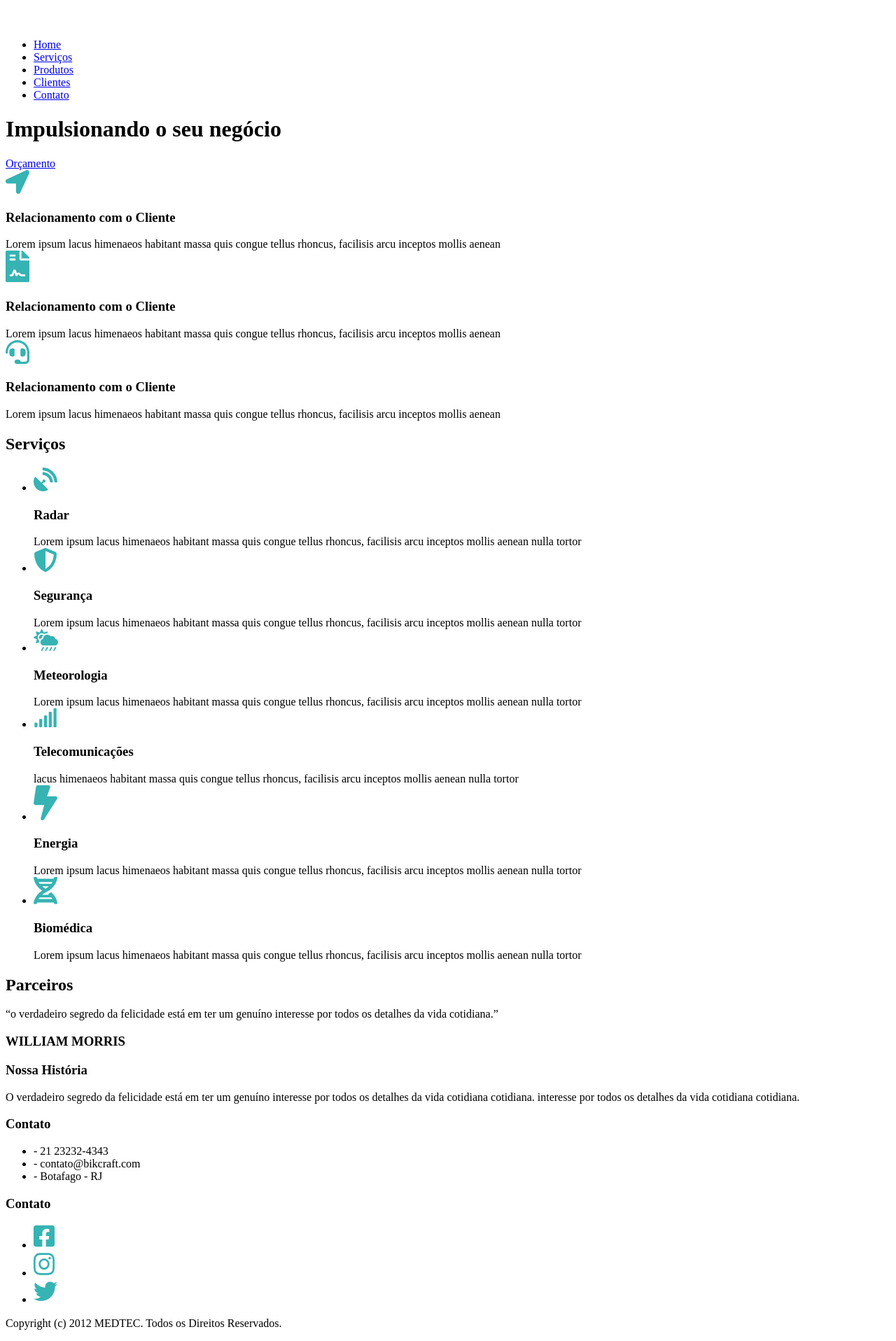
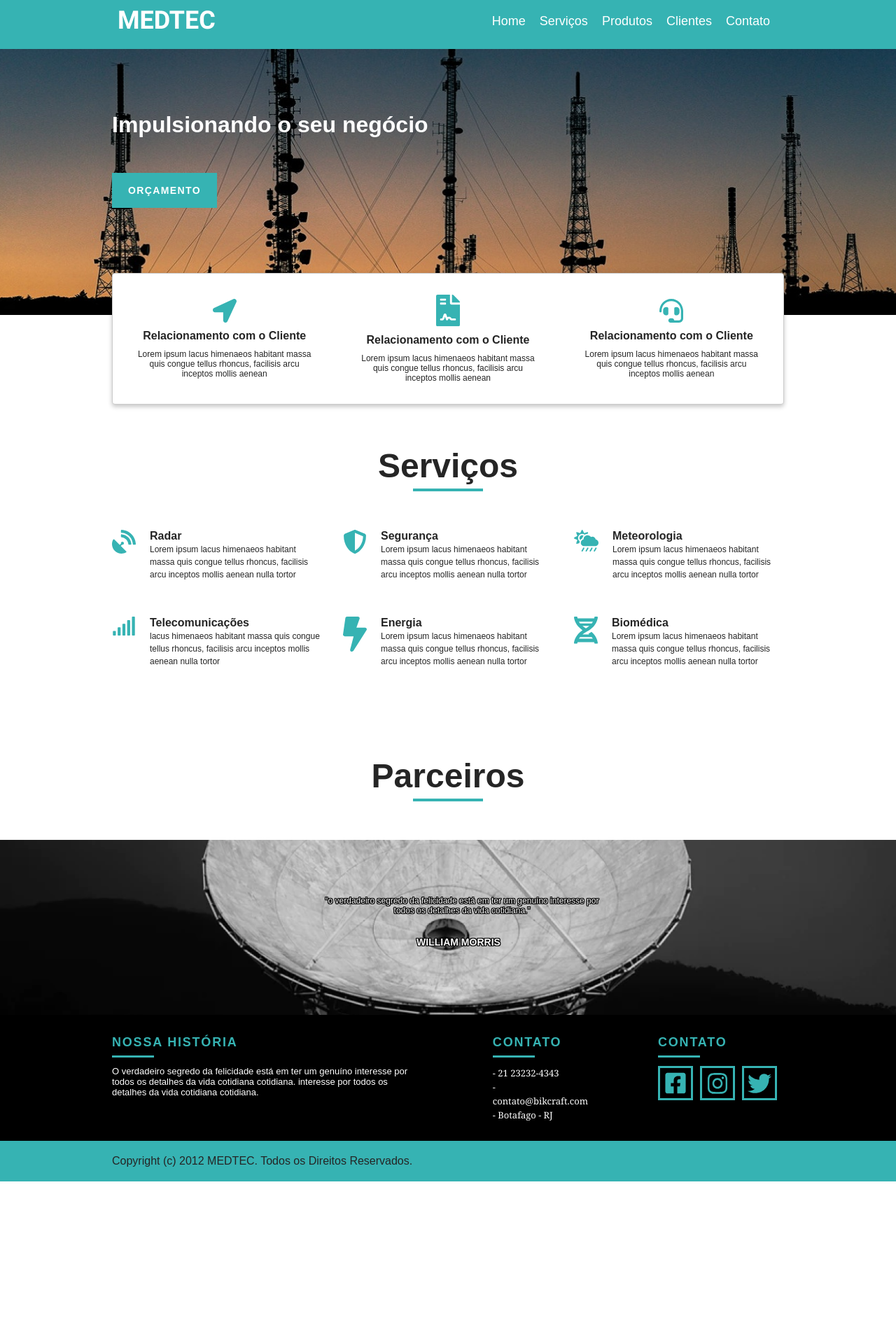
Before and after one commit to koejuao/projeto1, a PHP site: page / in a window 1280 px wide. Shown: the whole page at 70% size. After the commit the page ends 1688 px from the top, so only its background shows below. Run offline with PHP 8.4, Linux system fonts and the light colour scheme.

Commit message:
Update style.css

```diff
--- a/style.css
+++ b/style.css
@@ -1,200 +1,419 @@
-<!DOCTYPE html>
-<html lang="pt-br">
-<meta charset="utf-8">
-<meta name="viewport" content="width=device-width, initial-scale=1, shrink-to-fit=no">
-  <head>
-	<title>MEDTEC</title>
-	<link rel="stylesheet" href="css/style.css">
-  </head>
-  <body>
-  	<header class="menu">
-		<div class="container">
-			<a class="menu-logo" href="#"><img src="img/logo.png" alt="MEDTEC"></a>
-			<nav class="menu-nav">
-				<ul>
-					<li><a href="#">Home</a></li>
-					<li><a href="#">Serviços</a></li>
-					<li><a href="#">Produtos</a></li>
-					<li><a href="#">Clientes</a></li>
-					<li><a href="#">Contato</a></li>
-				</ul>
-			</nav>
-		</div>
-	</header>
-	<main class="intro">
-		<div class="container">
-		<h1>Impulsionando o seu negócio</h1>
-	    <a href="produtos.html" class="btn">Orçamento</a>
-        </div>
-   	</main>
-   	<section >
-   		<div class="container">
-   			<div class="card">
-			 <div class="card-item">
-			 	<img src="img/location.svg"/>
-			 	<h3> Relacionamento com o Cliente </h3>
-			 	<span>	Lorem ipsum lacus himenaeos habitant massa quis congue tellus rhoncus, facilisis arcu inceptos mollis aenean </span>
-			 </div>
-			 <div class="card-item">
-			 	<img src="img/doc.svg"/>
-			 	<h3> Relacionamento com o Cliente </h3>
-			 	<span>	Lorem ipsum lacus himenaeos habitant massa quis congue tellus rhoncus, facilisis arcu inceptos mollis aenean </span>
-			 </div>
-			 <div class="card-item">
-			 	<img src="img/fone.svg"/>
-			 	<h3> Relacionamento com o Cliente </h3>
-			 	<span>	Lorem ipsum lacus himenaeos habitant massa quis congue tellus rhoncus, facilisis arcu inceptos mollis aenean </span>
-			 </div>
-			</div>
-   		</div>
-   		</section>
+/* Reset */
 
-   		<section class="container service">
-   			<h1 class="subtitulo">Serviços</h1>
-   			<ul class="service-list">
-   				<li>
-   					<div class="service-list-item">
-   					<img src="img/radar.svg">
-   					<div >
-   						<h3>Radar</h3>
-   						<span>Lorem ipsum lacus himenaeos habitant massa quis congue tellus rhoncus, facilisis arcu inceptos mollis aenean nulla tortor </span>
-   					</div>
-   					</div>
-   					<li>
-   					<div class="service-list-item">
-   					<img src="img/sec.svg">
-   					<div >
-   						<h3>Segurança</h3>
-   						<span>Lorem ipsum lacus himenaeos habitant massa quis congue tellus rhoncus, facilisis arcu inceptos mollis aenean nulla tortor </span>
-   					</div>
-   					</div>
-   				</li>
-   				<li>
-   					<div class="service-list-item">
-   					<img src="img/met.svg">
-   					<div >
-   						<h3>Meteorologia</h3>
-   						<span>Lorem ipsum lacus himenaeos habitant massa quis congue tellus rhoncus, facilisis arcu inceptos mollis aenean nulla tortor </span>
-   					</div>
-   					</div>
-   				</li>
-   				<li>
-   					<div class="service-list-item">
-   					<img src="img/tele.svg">
-   					<div >
-   						<h3>Telecomunicações</h3>
-   						<span>lacus himenaeos habitant massa quis congue tellus rhoncus, facilisis arcu inceptos mollis aenean nulla tortor </span>
-   					</div>
-   					</div>
-   				</li>
-   				<li>
-   					<div class="service-list-item">
-   					<img src="img/ener.svg">
-   					<div >
-   						<h3>Energia</h3>
-   						<span>Lorem ipsum lacus himenaeos habitant massa quis congue tellus rhoncus, facilisis arcu inceptos mollis aenean nulla tortor </span>
-   					</div>
-   					</div>
-   				</li>
-   				<li>
-   					<div class="service-list-item">
-   					<img src="img/bio.svg">
-   					<div >
-   						<h3>Biomédica</h3>
-   						<span>Lorem ipsum lacus himenaeos habitant massa quis congue tellus rhoncus, facilisis arcu inceptos mollis aenean nulla tortor </span>
-   					</div>
-   					</div>
-   				</li>
-   				</li>
-   		    </ul>
-   		</section>
-
-   		<section class="portfolio">
-   			<h1 class="subtitulo" >Parceiros</h1>
-			<div class="container">
-				<section class="Cliente">
-				<ul class="portfolio_lista rslides_portfolio">
-					<li>
-						<div class="slide">
-							<img src="img/1.png" alt="*"></div>
-						<div class="slide">
-							<img src="img/2.png" alt="*"></div>
-						<div class="slide">
-							<img src="img/3.png" alt="*"></div>
-					</li>
-
-					<li>
-						<div class="slide">
-							<img src="img/4.png" alt="*"></div>
-						<div class="slide">
-							<img src="img/5.png" alt="*"></div>
-						<div class="slide">
-							<img src="img/6.png" alt="*"></div>
-					</li>
-					<li>
-						<div class="slide">
-							<img src="img/7.png" alt="*"></div>
-						<div class="slide">
-							<img src="img/8.png" alt="*"></div>
-						<div class="slide">
-							<img src="img/9.png" alt="*"></div>
-					</li>
-				</ul>
-				</section>
-			</div>
-		</section>
+body, h1, h2, h3, p, ul {
+	padding: 0px;
+	margin: 0px;
+}
+h3{
+	font-size: 16px;
+}
 
 
-   			<section class="quebra">
-			<div class="quote container">
-				<span class="frase">“o verdadeiro segredo da felicidade está em ter um genuíno interesse por todos os detalhes da vida cotidiana.”</span>
-			</div>
-			<h3 class="cite">WILLIAM MORRIS</h3>
-		</section>
 
-		<footer>
-			<div class="footer">
-				<div class="container">
+body {
+	font-family: Arial, Helvetica, sans-serif;
+	color: #252525;
+}
 
-					<div class="footer_historia">
-						<h3>Nossa História</h3>
-						<p>O verdadeiro segredo da felicidade está em ter um genuíno interesse por todos os detalhes da vida cotidiana cotidiana. interesse por todos os detalhes da vida cotidiana cotidiana.</p>
-					</div>
+* {
+	box-sizing: border-box;
+}
+.container {
+	display: flex;
+	max-width: 960px;
+	margin:0 auto;
+}
 
-					<div class="footer_contato">
-						<h3>Contato</h3>
-						<ul>
-							<li>- 21 23232-4343</li>
-							<li>- contato@bikcraft.com</li>
-							<li>- Botafago - RJ</li>
-						</ul>
-					</div>
+ .subtitulo {
+	font-size: 48px;
+	text-align: center;
+	margin-bottom: 50px;
 
-					<div class="footer_redes">
-						<h3>Contato</h3>
-						<ul>
-							<li><a href="http://facebook.com" target="_blank"><img class="soci" src="img/face.svg"></a></li>
-							<li><a href="http://instagram.com" target="_blank"><img class="soci" src="img/insta.svg"></a></li>
-							<li><a href="http://twitter.com" target="_blank"><img class="soci" src="img/twt.svg"></a></li>
-						</ul>
-					</div>
+}
 
-				</div>
-			</div>
-
-			<div class="copy">
-				<div class="container">
-					<p class="">Copyright (c) 2012 MEDTEC. Todos os Direitos Reservados.</p>
-				</div>
-			</div>
-		</footer>
-
-		<!-- JavaScript -->
-	<script src="js/libs/jquery-1.11.2.min.js"></script>
-	<script src="js/plugins.js"></script>
-	<script src="js/main.js"></script>
-	<!-- JavaScript -->
+ .subtitulo:after{
+	content: "";
+	display: block;
+	width: 100px;
+	height: 4px;
+	background: #36b3b3;
+	margin: 5px auto;
+}
 
 
-</body>
-</html>
+
+@media (max-width: 739px){
+	.container {
+		flex-direction: column;
+		max-width: 300px;
+	}
+}
+
+/* Menu */
+
+.menu {
+	background: #36B3B3;  /* AZUL*/
+	padding: 15px 0;
+	height: 70PX;
+	position: fixed;
+	width: 100%;
+
+}
+.menu-logo {
+	margin: 0 10px;
+}
+
+.menu-nav a {
+	text-decoration: none;
+	color: #fff;
+	font-size: 1.125em;
+}
+.menu-nav {
+	flex: 1;
+	margin: 0 10px;
+	align-self: center;
+}
+.menu-nav ul {
+	float: right;
+	display: flex;
+	list-style: none;
+}
+.menu-nav ul li a {
+	padding: 10px;
+}
+
+@media (max-width: 739px){
+	.menu-nav p {
+		margin: 0px;
+	}
+	.menu-logo {
+		margin: 0px
+	}
+	.menu-nav ul li a {
+		padding-left: 0px;
+	}
+}
+
+/* Intro */
+
+.intro {
+	background: url('../img/fundo.png') no-repeat center center;
+	background-size: cover;
+	color: #fff;
+	padding: 80px 0;
+   height: 450px;
+
+}
+.intro .container{
+	flex-direction: column;
+}
+
+.intro h1 {
+	font-size: 2em;
+	margin-bottom: 50px;
+	margin-top: 80px;
+}
+
+.btn {
+	border: none;
+	color: white;
+	background: #36b3b3;
+	font-size: 14px;
+	line-height: 20px;
+	text-transform: uppercase;
+	font-weight: bold;
+	letter-spacing: .1em;
+	text-decoration: none;
+	transition: .3s ease-in-out;
+	width: 150px;
+	height: 50px;
+	display: flex;
+	align-items: center;
+	justify-content: center;
+
+}
+.btn:hover {
+	color: #36b3b3;
+	background: white;
+
+}
+
+@media (max-width: 739px){
+	.intro p {
+		padding: 60px 0;
+	}
+}
+
+
+.container .card{
+	margin-top: -60px;
+	border: 1px solid #ccc;
+	border-radius: 4px;
+	display: flex;
+	justify-content: space-around;
+	align-items: center;
+	background: white;
+	box-shadow: 5px 5px 8px 5px rgba(0, 0, 0, 0), 0 3px 6px rgba(0, 0, 0, 0.23);
+}
+.card-item{
+	padding: 30px;
+	display: flex;
+	flex-direction: column;
+	align-items: center;
+	justify-content: center;
+	align-content: center;
+	text-align: center;
+}
+.card-item h3{
+padding: 10px 0;
+}
+
+.card-item span{
+  font-size: 12px;
+}
+
+.service{
+	justify-content: center;
+	flex-direction: column;
+	padding-top: 60px;
+}
+
+.service-list{
+	display: flex;
+	list-style: none;
+	flex-flow: row wrap;
+	justify-content: space-between;
+}
+
+.service-list-item{
+	display: flex;
+	justify-content: flex-start;
+	width: 300px;
+	padding-bottom: 40px ;
+
+}
+.service-list-item img {
+	margin-right: 20px;
+	margin-bottom: 50px;
+}
+
+.service-list-item span{
+  font-size: 12px;
+}
+
+	/*Portfólio*/
+
+.portfolio {
+	padding: 30px;
+	display: flex;
+	flex-direction: column;
+	align-items: center;
+	justify-content: center;
+	align-content: center;
+	text-align: center;
+	padding-bottom: 60px;
+}
+
+.parceiros{
+	justify-content: center;
+	flex-direction: column;
+	padding-top: 60px;
+}
+
+
+.rslides, .rslides_portfolio {
+	position: relative;
+	list-style: none;
+	overflow: hidden;
+	width: 100%;
+	padding: 0;
+	margin: 0;
+}
+
+.rslides li, .rslides_portfolio li{
+	-webkit-backface-visibility: hidden;
+	position: absolute;
+	display: none;
+	width: 100%;
+	left: 0;
+	top: 0;
+	flex-direction: column;
+
+}
+
+.rslides li:first-child, .rslides_portfolio li:first-child{
+	position: relative;
+	display: block;
+	float: left;
+}
+
+.rslides img, .rslides_portfolio img {
+
+    display: block;
+	height: auto;
+	width: 150px;
+	border: 0;
+	padding-right: 50px;
+
+}
+
+.rslides_tabs {
+	text-align: center;
+	margin-top: 20px;
+
+
+}
+
+.rslides_tabs li{
+	display: inline;
+	margin: 0 5px;
+
+
+}
+
+.rslides_tabs li a{
+	width: 12px;
+	height: 12px;
+	background: #1d1d1d;
+	color: #1d1d1d;
+	border-radius: 20px;
+	overflow: hidden;
+	text-indent: -200px;
+}
+
+.rslides_tabs li a:hover, .rslides_tabs li.rslides_here a {
+	background: #36b3b3;
+	color: #36b3b3;
+
+}
+.slide{
+	position:relative;
+	padding-top: 20px;
+	display: inline-block;
+    margin-left:50px
+}
+.slide img{
+	width: 250px;
+	height: 120px;
+}
+
+
+
+.quote span{
+	text-align: center;
+	margin-left: 300px;
+
+}
+
+.quote .container{
+	align-items: center;
+	text-align: center;
+}
+.cite{
+	font-size: 14px;
+	margin-left: 30px;
+	padding-top: 30px;
+	text-shadow: 1px 0 0 #000, -1px 0 0 #000, 0 1px 0 #000, 0 -1px 0 #000, 1px 1px #000, -1px -1px 0 #000, 1px -1px 0 #000, -1px 1px 0 #000;
+
+	}
+.frase{
+	text-align: center;
+	font-size: 12px;
+	align-items: center;
+	max-width: 400px;
+	text-shadow: 1px 0 0 #000, -1px 0 0 #000, 0 1px 0 #000, 0 -1px 0 #000, 1px 1px #000, -1px -1px 0 #000, 1px -1px 0 #000, -1px 1px 0 #000;
+}
+.quebra{
+	align-items: center;
+	text-align: center;
+	background: url('../img/footer.png') no-repeat center center;
+	background-size: cover;
+	color: #fff;
+	padding: 80px 0;
+   height: 250px;
+}
+
+/*Footer*/
+
+.footer {
+	width: 100%;
+	background: #000;
+	color: #fff;
+	padding: 20px 0;
+	align-items: center;
+	display: flex;
+	justify-content: space-around;
+	height: 180px;
+}
+
+.footer h3 {
+	font-size: 18px;
+	line-height: 25px;
+	color: #36b3b3;
+	text-transform: uppercase;
+	letter-spacing: .1em;
+	font-weight: bold;
+}
+
+.footer h3:after {
+	content: "";
+	display: block;
+	width: 60px;
+	height: 3px;
+	background: #36b3b3;
+	margin: 6px 0 12px 0;
+}
+
+.footer_historia {
+	padding-right: 60px;
+	max-width: 600px;
+	margin-right: 50px;
+	font-size: 13px;
+}
+.footer_contato{
+	margin-right: 100px;
+
+}
+
+.footer_contato ul li {
+	font-size: 13px;
+	line-height: 20px;
+	font-family: Georgia, "Times New Roman", serif;
+	list-style: none;
+	max-width: 200px;
+	display: flex;
+    float: left;
+
+}
+.footer_redes ul{
+   	float: right;
+	display: flex;
+	list-style: none;
+
+}
+.footer_redes ul li {
+	display: inline-block;
+	margin-right: 10px;
+}
+
+.footer_redes ul li a {
+	border: 3px solid #36b3b3;
+	display: block;
+}
+.soci{
+	margin-top: 5px;
+	margin-left: 5px;
+	margin-right: 5px;
+	width: 34px;
+	height: 34px;
+}
+
+.footer_redes ul li a:hover {
+	border-color: #fff;
+}
+
+.copy {
+	width: 100%;
+	background: #36b3b3;
+	padding: 20px 0;
+	}
```
